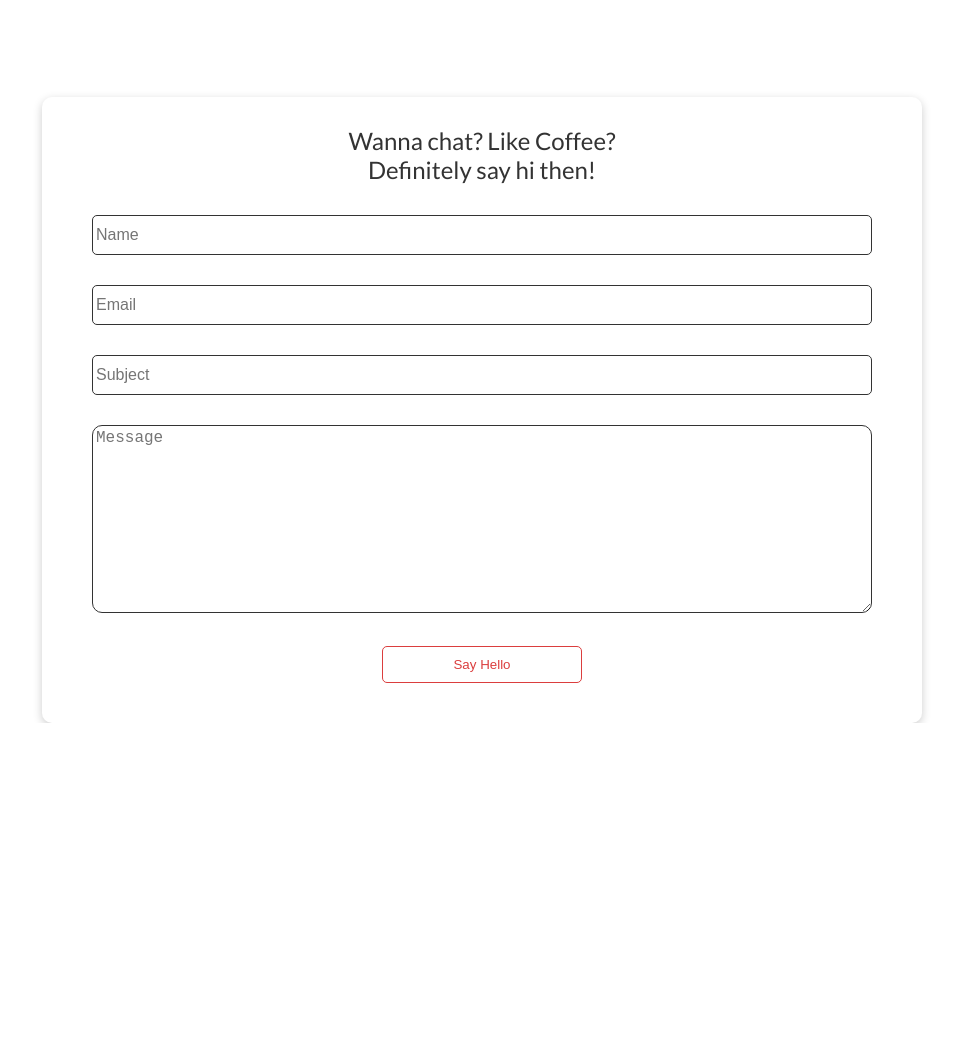
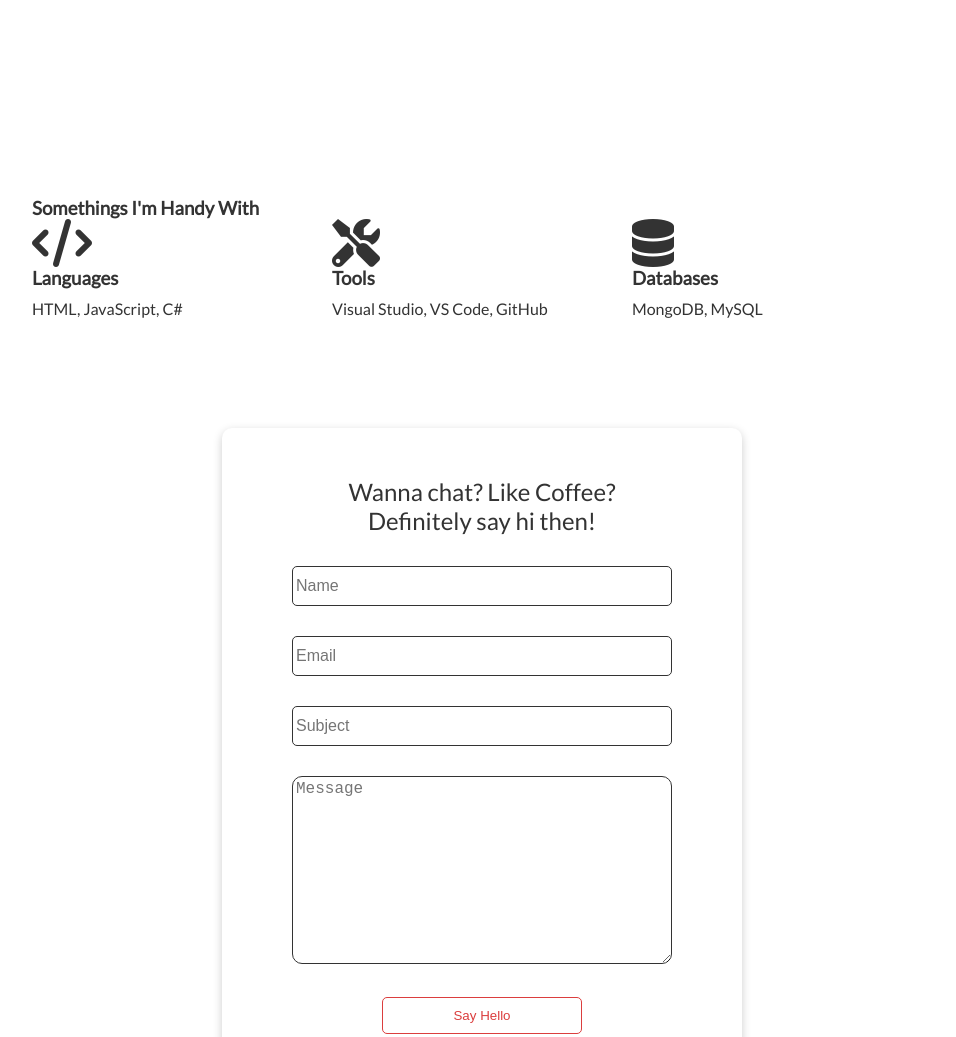
Before and after one commit to StevanFreeborn/code.stevanfreeborn.com, a plain HTML site: page index.html in a window 1280 px wide. Shown: the part 573-1610 px from the top of the page, without its empty margins (168-1124 px from the left). Before the commit the page ends 1296 px from the top, so only its background shows below. Drawn offline with nearby package versions, Linux system fonts and the light colour scheme.

Commit message:
Began skills section; Refactored css;

```diff
--- a/css/site.css
+++ b/css/site.css
@@ -91,7 +91,17 @@ img {
     margin: 20px 0;
 }
 
+/*skills-tools*/
+.skills-tools {
+    padding: 100px;
+}
+
 /*contact*/
+
+.contact .container {
+    max-width: 600px;
+}
+
 .contact .grid {
     grid-template-columns: 1fr;
     align-items: center;
@@ -153,60 +163,6 @@ img {
     text-align:center;
 }
 
-/*utilities*/
-.container {
-    max-width: 960px;
-    margin: 0 auto;
-    padding: 0px 40px;
-}
-
-.card {
-    background-color: white;
-    border-radius: 10px;
-    box-shadow: 0 3px 10px rgba(0,0,0,0.2);
-    padding: 20px;
-    margin: 10px;
-    color: #333;
-}
-
-.btn {
-    display: inline-block;
-    padding: 10px 30px;
-    cursor: pointer;
-    background: #db3e3e;
-    color: white;
-    border: none;
-    border-radius: 5px;
-}
-
-.btn-outline {
-    background-color: transparent;
-    border: 1px #db3e3e solid;
-    color: #db3e3e;
-}
-
-.btn-outline:hover {
-    background-color: #db3e3e;
-    color: white;
-    transform: scale(0.9);
-}
-
-.flex {
-    display: flex;
-    justify-content: center;
-    align-items: center;
-    height: 100%;
-}
-
-.grid {
-    display: grid;
-    grid-template-columns: 1fr 1fr;
-    gap: 20px;
-    justify-content: center;
-    align-items: center;
-    height: 100%;
-}
-
 /*animation*/
 .wave {
     animation-name: wave-animation;
--- /dev/null
+++ b/css/utilities.css
@@ -0,0 +1,56 @@
+.container {
+    max-width: 960px;
+    margin: 0 auto;
+    padding: 0px 40px;
+}
+
+.card {
+    background-color: white;
+    border-radius: 10px;
+    box-shadow: 0 3px 10px rgba(0,0,0,0.2);
+    padding: 20px;
+    margin: 10px;
+    color: #333;
+}
+
+.btn {
+    display: inline-block;
+    padding: 10px 30px;
+    cursor: pointer;
+    background: #db3e3e;
+    color: white;
+    border: none;
+    border-radius: 5px;
+}
+
+.btn-outline {
+    background-color: transparent;
+    border: 1px #db3e3e solid;
+    color: #db3e3e;
+}
+
+.btn-outline:hover {
+    background-color: #db3e3e;
+    color: white;
+    transform: scale(0.9);
+}
+
+.flex {
+    display: flex;
+    justify-content: center;
+    align-items: center;
+    height: 100%;
+}
+
+.grid {
+    display: grid;
+    grid-template-columns: 1fr 1fr;
+    gap: 20px;
+    justify-content: center;
+    align-items: center;
+    height: 100%;
+}
+
+.grid-3 {
+    grid-template-columns: 1fr 1fr 1fr;
+}
--- a/index.html
+++ b/index.html
@@ -16,6 +16,7 @@
   <link rel="stylesheet" href="https://cdn.jsdelivr.net/npm/bootstrap-icons@1.8.1/font/bootstrap-icons.css">
 
   <!--Site CSS-->
+  <link rel="stylesheet" href="/css/utilities.css">
   <link rel="stylesheet" href="/css/site.css" />
 
   <title>Code by Stevan</title>
@@ -56,6 +57,33 @@
     </div>
   </section>
 
+  <!--Skills-->
+  <section class="skills-tools">
+    <div class="container">
+      <h3 class="skills-tools-heading text-center m-1">
+        Somethings I'm Handy With
+      </h3>
+      <div class="grid grid-3 text-center m-4">
+        <div>
+          <i class="fa-solid fa-code fa-3x"></i>
+          <h3>Languages</h3>
+          <p class="text-secondary">HTML, JavaScript, C#</p>
+        </div>
+        <div>
+          <i class="fa-solid fa-screwdriver-wrench fa-3x"></i>
+          <h3>Tools</h3>
+          <p class="text-secondary">Visual Studio, VS Code, GitHub</p>
+        </div>
+        <div>
+          <i class="fa-solid fa-database fa-3x"></i>
+          <h3>Databases</h3>
+          <p class="text-secondary">MongoDB, MySQL</p>
+        </div>
+      </div>
+    </div>
+
+  </section>
+
   <!--Contact-->
   <section class="contact">
     <div class="container grid">
```
